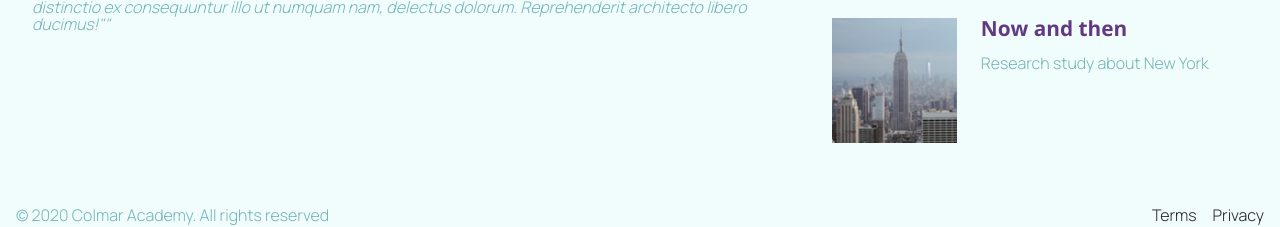
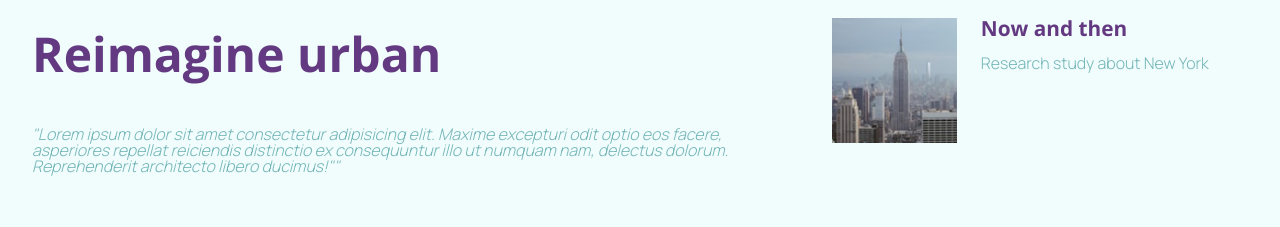
Before and after one commit to matborj21/ColmarAcademy, a website: page index.html in a window 1280 px wide. Shown: the part 2714-2941 px from the top of the page. Drawn offline with nearby package versions, Linux system fonts and the light colour scheme.

Commit message:
update style on exhibit-main class

```diff
--- a/assets/css/style.css
+++ b/assets/css/style.css
@@ -384,6 +384,14 @@ footer ul {
     grid-row: 2;
     padding: 2em;
     }
+    #exhibit .exibit-main h3,
+    #exhibit .exibit-main p {
+        display: block;
+    }
+    #exhibit .exibit-main h3{
+        font-size: 3em;
+        margin: 1em auto;
+    }
     #exhibit .information-aside{
         grid-column: 6/9;
         grid-row: 2;
```
